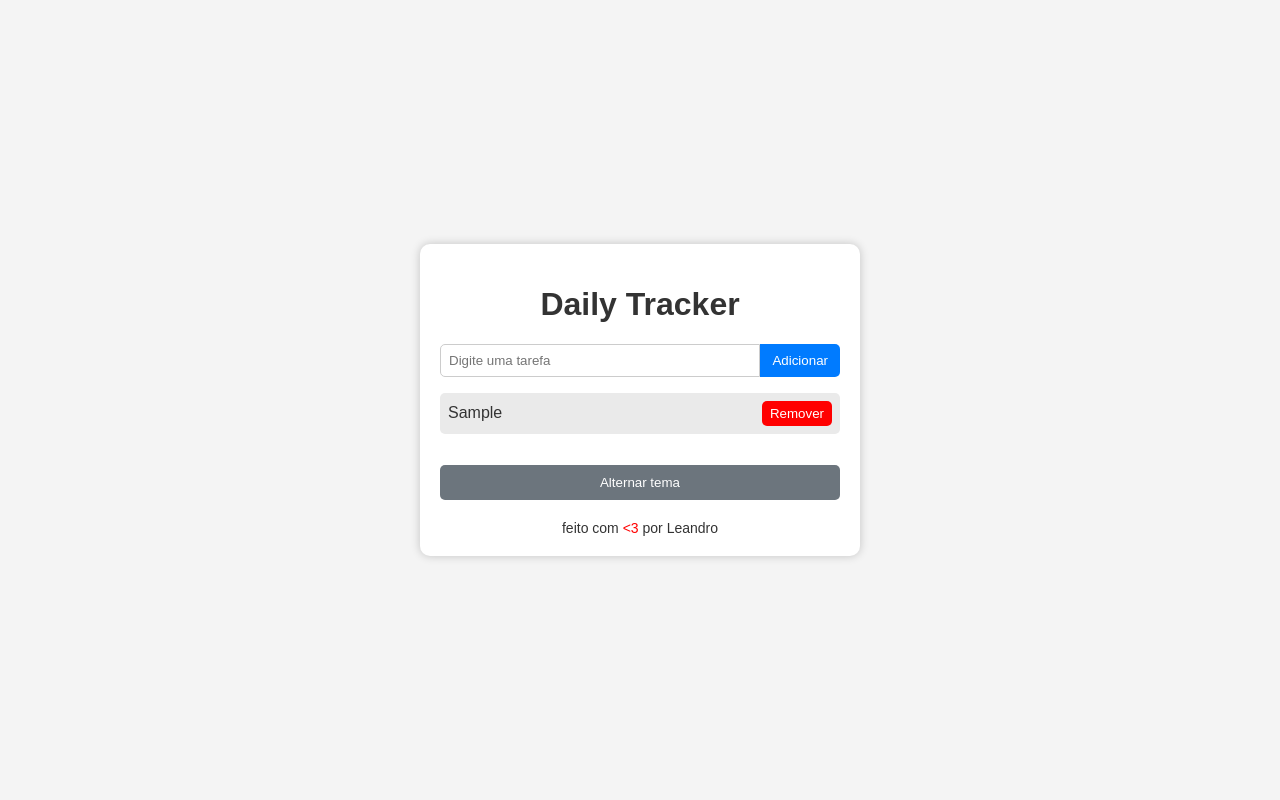
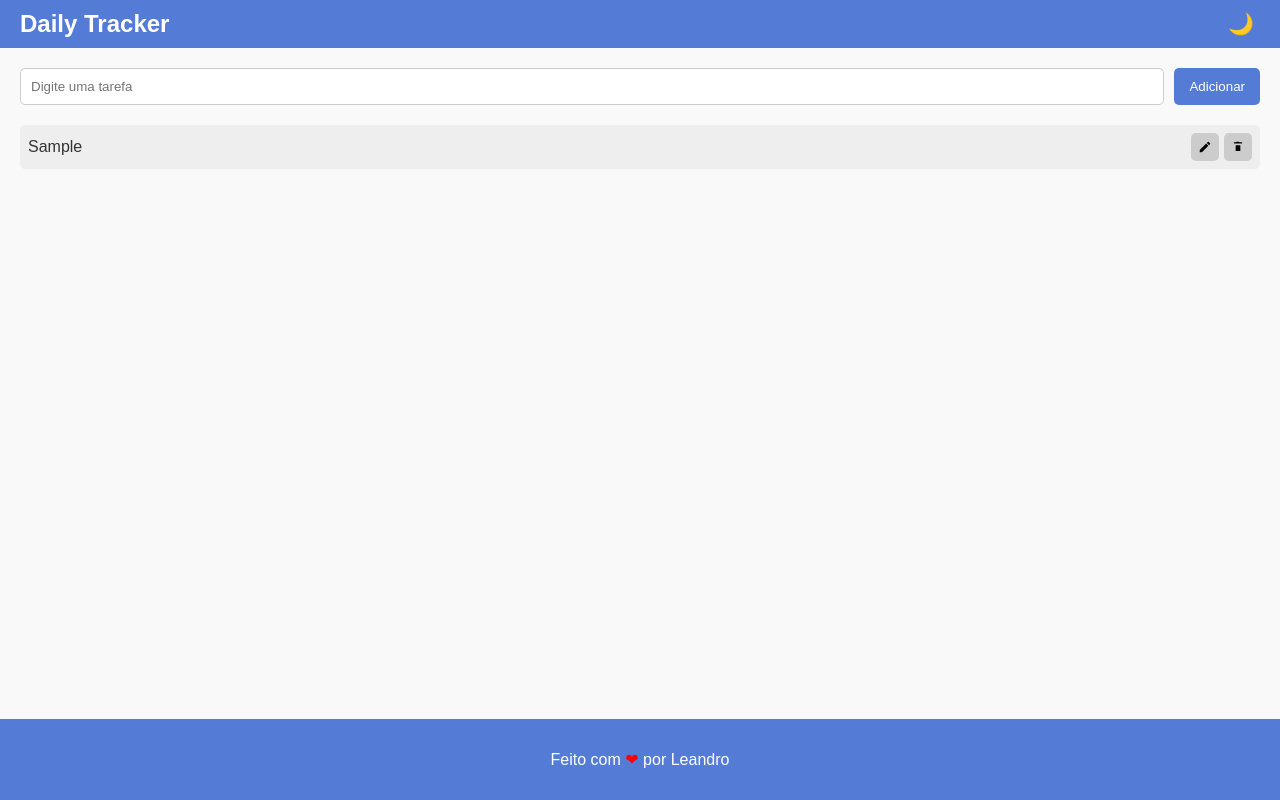
Before and after one commit to leandro-01/daily-tracker, a plain HTML site: page index.html in a window 1280 px wide. Both pictures are taken after typing "Sample" into the empty fields and a click on the button "Adicionar". Drawn offline with Linux system fonts and the light colour scheme.

Commit message:
Fazendo alterações finais no layout para ficar mais aestético.

```diff
--- a/index.html
+++ b/index.html
@@ -7,26 +7,23 @@
   <link rel="stylesheet" href="style.css">
 </head>
 <body>
-  <div class="app">
+  <header>
     <h1>Daily Tracker</h1>
+    <button id="theme-toggle">🌙</button>
+  </header>
 
-    <!-- Campo de entrada de nova tarefa -->
-    <div class="input-container">
-      <input type="text" id="nova-tarefa" placeholder="Digite uma tarefa">
-      <button id="adicionar">Adicionar</button>
+  <main>
+    <div class="input-area">
+      <input type="text" id="task-input" placeholder="Digite uma tarefa">
+      <button id="add-task">Adicionar</button>
     </div>
+    <ul id="task-list"></ul>
+  </main>
 
-    <!-- Lista de tarefas -->
-    <ul id="lista-tarefas"></ul>
+  <footer>
+    <p>Feito com <span class="heart">❤</span> por Leandro</p>
+  </footer>
 
-    <!-- Botão para alternar entre modo claro e escuro -->
-    <button id="alternar-tema">Alternar tema</button>
-
-    <!-- Rodapé fixo -->
-    <footer>
-      feito com <span class="coracao">&lt;3</span> por Leandro
-    </footer>
-  </div>
   <script src="script.js"></script>
 </body>
 </html>
--- a/script.js
+++ b/script.js
@@ -1,105 +1,135 @@
-// Seleção de elementos principais
-const input = document.getElementById("nova-tarefa");
-const botaoAdicionar = document.getElementById("adicionar");
-const lista = document.getElementById("lista-tarefas");
-const botaoTema = document.getElementById("alternar-tema");
+// Seleção de elementos
+const taskInput = document.getElementById("task-input");
+const addTaskBtn = document.getElementById("add-task");
+const taskList = document.getElementById("task-list");
+const themeToggle = document.getElementById("theme-toggle");
 
-// Carregar tarefas do LocalStorage ao iniciar
-document.addEventListener("DOMContentLoaded", carregarTarefas);
+// Carregar tarefas salvas
+document.addEventListener("DOMContentLoaded", loadTasks);
 
-// Adicionar nova tarefa ao clicar no botão
-botaoAdicionar.addEventListener("click", adicionarTarefa);
+// Adicionar tarefa pelo botão
+addTaskBtn.addEventListener("click", addTask);
 
-// Também adicionar ao pressionar Enter
-input.addEventListener("keypress", function(e) {
+// Adicionar tarefa com Enter
+taskInput.addEventListener("keypress", (e) => {
   if (e.key === "Enter") {
-    adicionarTarefa();
+    addTask();
   }
 });
 
-// Alternar tema claro/escuro
-botaoTema.addEventListener("click", () => {
-  document.body.classList.toggle("escuro");
+// Alternar tema
+themeToggle.addEventListener("click", () => {
+  document.body.classList.toggle("dark");
+  themeToggle.textContent = document.body.classList.contains("dark") ? "☀️" : "🌙";
+  saveTheme();
 });
 
 // Função para adicionar tarefa
-function adicionarTarefa() {
-  const texto = input.value.trim();
-  if (texto === "") return;
+function addTask() {
+  const taskText = taskInput.value.trim();
+  if (taskText === "") return;
 
-  criarElementoTarefa(texto);
-  salvarTarefas();
-  input.value = "";
+  createTaskElement(taskText);
+  saveTask(taskText);
+
+  taskInput.value = "";
 }
 
-// Função para criar um item da lista de tarefas
-function criarElementoTarefa(texto) {
+// Criar elemento de tarefa
+function createTaskElement(text) {
   const li = document.createElement("li");
+  li.className = "task-item";
 
-  // Texto da tarefa (clicável para editar)
   const span = document.createElement("span");
-  span.textContent = texto;
+  span.textContent = text;
 
-  // Ao clicar no texto, habilita edição
-  span.addEventListener("click", () => editarTarefa(span));
+  const btnContainer = document.createElement("div");
+  btnContainer.className = "task-buttons";
 
-  // Botão remover
-  const botaoRemover = document.createElement("button");
-  botaoRemover.textContent = "Remover";
-  botaoRemover.classList.add("remover");
-  botaoRemover.addEventListener("click", () => {
-    li.remove();
-    salvarTarefas();
+  // Botão editar
+  const editBtn = document.createElement("button");
+  editBtn.className = "edit-btn";
+  editBtn.innerHTML = `
+    <svg xmlns="http://www.w3.org/2000/svg" viewBox="0 0 24 24">
+      <path d="M3 17.25V21h3.75l11-11.04-3.75-3.75L3 17.25zM20.71
+               7.04a1.003 1.003 0 0 0 0-1.42l-2.34-2.34a1.003
+               1.003 0 0 0-1.42 0l-1.83 1.83 3.75
+               3.75 1.84-1.82z"/>
+    </svg>
+  `;
+
+  editBtn.addEventListener("click", () => editTask(span));
+
+  // Botão excluir
+  const deleteBtn = document.createElement("button");
+  deleteBtn.className = "delete-btn";
+  deleteBtn.innerHTML = `
+    <svg xmlns="http://www.w3.org/2000/svg" viewBox="0 0 24 24">
+      <path d="M16 9v10H8V9h8m-1.5-6h-5l-1
+               1H5v2h14V4h-4.5l-1-1z"/>
+    </svg>
+  `;
+
+  deleteBtn.addEventListener("click", () => {
+    taskList.removeChild(li);
+    removeTask(span.textContent);
   });
 
+  btnContainer.appendChild(editBtn);
+  btnContainer.appendChild(deleteBtn);
+
   li.appendChild(span);
-  li.appendChild(botaoRemover);
-  lista.appendChild(li);
+  li.appendChild(btnContainer);
+  taskList.appendChild(li);
 }
 
-// Função para editar uma tarefa
-function editarTarefa(span) {
-  const textoAtual = span.textContent;
-  const inputEdicao = document.createElement("input");
-  inputEdicao.type = "text";
-  inputEdicao.value = textoAtual;
-  inputEdicao.classList.add("input-edicao");
-
-  // Substitui o span pelo input
-  span.replaceWith(inputEdicao);
-  inputEdicao.focus();
-
-  // Salvar edição ao pressionar Enter ou sair do foco
-  inputEdicao.addEventListener("keypress", (e) => {
-    if (e.key === "Enter") finalizarEdicao(inputEdicao);
-  });
-  inputEdicao.addEventListener("blur", () => finalizarEdicao(inputEdicao));
+// Editar tarefa
+function editTask(span) {
+  const novoTexto = prompt("Edite a tarefa:", span.textContent);
+  if (novoTexto && novoTexto.trim() !== "") {
+    updateTask(span.textContent, novoTexto.trim());
+    span.textContent = novoTexto.trim();
+  }
 }
 
-// Finalizar edição e voltar ao span
-function finalizarEdicao(inputEdicao) {
-  const novoTexto = inputEdicao.value.trim();
-  const span = document.createElement("span");
-  span.textContent = novoTexto !== "" ? novoTexto : "Tarefa sem nome";
-
-  // Reaplicar evento de edição
-  span.addEventListener("click", () => editarTarefa(span));
-
-  inputEdicao.replaceWith(span);
-  salvarTarefas();
+// Salvar tarefa no localStorage
+function saveTask(task) {
+  let tasks = JSON.parse(localStorage.getItem("tasks")) || [];
+  tasks.push(task);
+  localStorage.setItem("tasks", JSON.stringify(tasks));
 }
 
-// Função para salvar tarefas no LocalStorage
-function salvarTarefas() {
-  const tarefas = [];
-  document.querySelectorAll("#lista-tarefas li span").forEach(span => {
-    tarefas.push(span.textContent);
-  });
-  localStorage.setItem("tarefas", JSON.stringify(tarefas));
+// Atualizar tarefa no localStorage
+function updateTask(oldText, newText) {
+  let tasks = JSON.parse(localStorage.getItem("tasks")) || [];
+  const index = tasks.indexOf(oldText);
+  if (index !== -1) {
+    tasks[index] = newText;
+    localStorage.setItem("tasks", JSON.stringify(tasks));
+  }
 }
 
-// Função para carregar tarefas salvas
-function carregarTarefas() {
-  const tarefas = JSON.parse(localStorage.getItem("tarefas")) || [];
-  tarefas.forEach(tarefa => criarElementoTarefa(tarefa));
+// Remover tarefa
+function removeTask(task) {
+  let tasks = JSON.parse(localStorage.getItem("tasks")) || [];
+  tasks = tasks.filter(t => t !== task);
+  localStorage.setItem("tasks", JSON.stringify(tasks));
 }
+
+// Carregar tarefas do localStorage
+function loadTasks() {
+  let tasks = JSON.parse(localStorage.getItem("tasks")) || [];
+  tasks.forEach(task => createTaskElement(task));
+
+  const theme = localStorage.getItem("theme");
+  if (theme === "dark") {
+    document.body.classList.add("dark");
+    themeToggle.textContent = "☀️";
+  }
+}
+
+// Salvar tema no localStorage
+function saveTheme() {
+  const theme = document.body.classList.contains("dark") ? "dark" : "light";
+  localStorage.setItem("theme", theme);
+}
--- a/style.css
+++ b/style.css
@@ -1,128 +1,154 @@
-/* Estilo geral */
+/* Estilo base da página */
 body {
   font-family: Arial, sans-serif;
-  background-color: var(--fundo);
-  color: var(--texto);
   margin: 0;
   padding: 0;
+  min-height: 100vh;
   display: flex;
-  justify-content: center;
-  align-items: center;
-  height: 100vh;
+  flex-direction: column;
+  background-color: #f9f9f9;
+  color: #333;
 }
 
-.app {
-  width: 100%;
-  max-width: 400px;
-  background: var(--caixa);
-  padding: 20px;
-  border-radius: 10px;
-  box-shadow: 0 0 10px rgba(0,0,0,0.2);
+/* Cabeçalho */
+header {
+  display: flex;
+  justify-content: space-between;
+  align-items: center;
+  padding: 10px 20px;
+  background-color: #547cd7;
+  color: white;
 }
 
-h1 {
-  text-align: center;
+header h1 {
+  margin: 0;
+  font-size: 1.5rem;
 }
 
-/* Input e botão de adicionar */
-.input-container {
-  display: flex;
-  margin-bottom: 15px;
-}
-
-#nova-tarefa {
-  flex: 1;
-  padding: 8px;
-  border: 1px solid #ccc;
-  border-radius: 5px 0 0 5px;
-}
-
-#adicionar {
-  padding: 8px 12px;
+#theme-toggle {
+  font-size: 1.3rem;
+  background: none;
   border: none;
-  background: #007bff;
-  color: white;
-  border-radius: 0 5px 5px 0;
   cursor: pointer;
 }
 
-#adicionar:hover {
-  background: #0056b3;
+/* Área principal */
+main {
+  flex: 1;
+  padding: 20px;
+}
+
+.input-area {
+  display: flex;
+  gap: 10px;
+  margin-bottom: 20px;
+}
+
+#task-input {
+  flex: 1;
+  padding: 10px;
+  border: 1px solid #ccc;
+  border-radius: 5px;
+}
+
+#add-task {
+  padding: 10px 15px;
+  border: none;
+  background-color: #547cd7;
+  color: white;
+  border-radius: 5px;
+  cursor: pointer;
+}
+
+#add-task:hover {
+  background-color: #547cd7;
 }
 
 /* Lista de tarefas */
-ul {
+#task-list {
   list-style: none;
   padding: 0;
 }
 
-li {
+.task-item {
   display: flex;
   justify-content: space-between;
   align-items: center;
-  background: var(--item);
+  padding: 8px;
   margin-bottom: 8px;
-  padding: 8px;
+  background: #eee;
   border-radius: 5px;
 }
 
-li span {
-  flex: 1;
-  cursor: pointer;
+.task-buttons {
+  display: flex;
+  gap: 5px;
 }
 
-button.remover {
-  background: red;
+.edit-btn, .delete-btn {
+  width: 28px;
+  height: 28px;
   border: none;
-  color: white;
-  padding: 5px 8px;
   border-radius: 5px;
+  background-color: #ccc;
   cursor: pointer;
+  display: flex;
+  align-items: center;
+  justify-content: center;
 }
 
-button.remover:hover {
-  background: darkred;
+.edit-btn:hover, .delete-btn:hover {
+  background-color: #aaa;
 }
 
-/* Botão de tema */
-#alternar-tema {
-  margin-top: 15px;
-  width: 100%;
-  padding: 10px;
-  border: none;
-  border-radius: 5px;
-  background: #6c757d;
-  color: white;
-  cursor: pointer;
-}
-
-#alternar-tema:hover {
-  background: #5a6268;
+.edit-btn svg, .delete-btn svg {
+  width: 14px;
+  height: 14px;
+  fill: black;
 }
 
 /* Rodapé */
 footer {
-  margin-top: 20px;
   text-align: center;
-  font-size: 14px;
+  padding: 15px;
+  background: #547cd7;
+  color: white;
+  margin-top: auto;
 }
 
-.coracao {
+.heart {
   color: red;
 }
 
-/* Tema claro */
-:root {
-  --fundo: #f4f4f4;
-  --texto: #333;
-  --caixa: #fff;
-  --item: #eaeaea;
+/* Tema escuro */
+body.dark {
+  background-color: #121212;
+  color: #e0e0e0;
 }
 
-/* Tema escuro */
-body.escuro {
-  --fundo: #181818;
-  --texto: #f4f4f4;
-  --caixa: #242424;
-  --item: #333;
+body.dark header,
+body.dark footer {
+  background-color: #1e1e1e;
 }
+
+body.dark #add-task {
+  background-color: #547cd7;
+}
+
+body.dark #add-task:hover {
+  background-color: #547cd7;
+}
+
+body.dark .task-item {
+  background: #333;
+}
+
+body.dark .edit-btn,
+body.dark .delete-btn {
+  background-color: #555;
+}
+
+body.dark .edit-btn:hover,
+body.dark .delete-btn:hover {
+  background-color: #777;
+}
```
